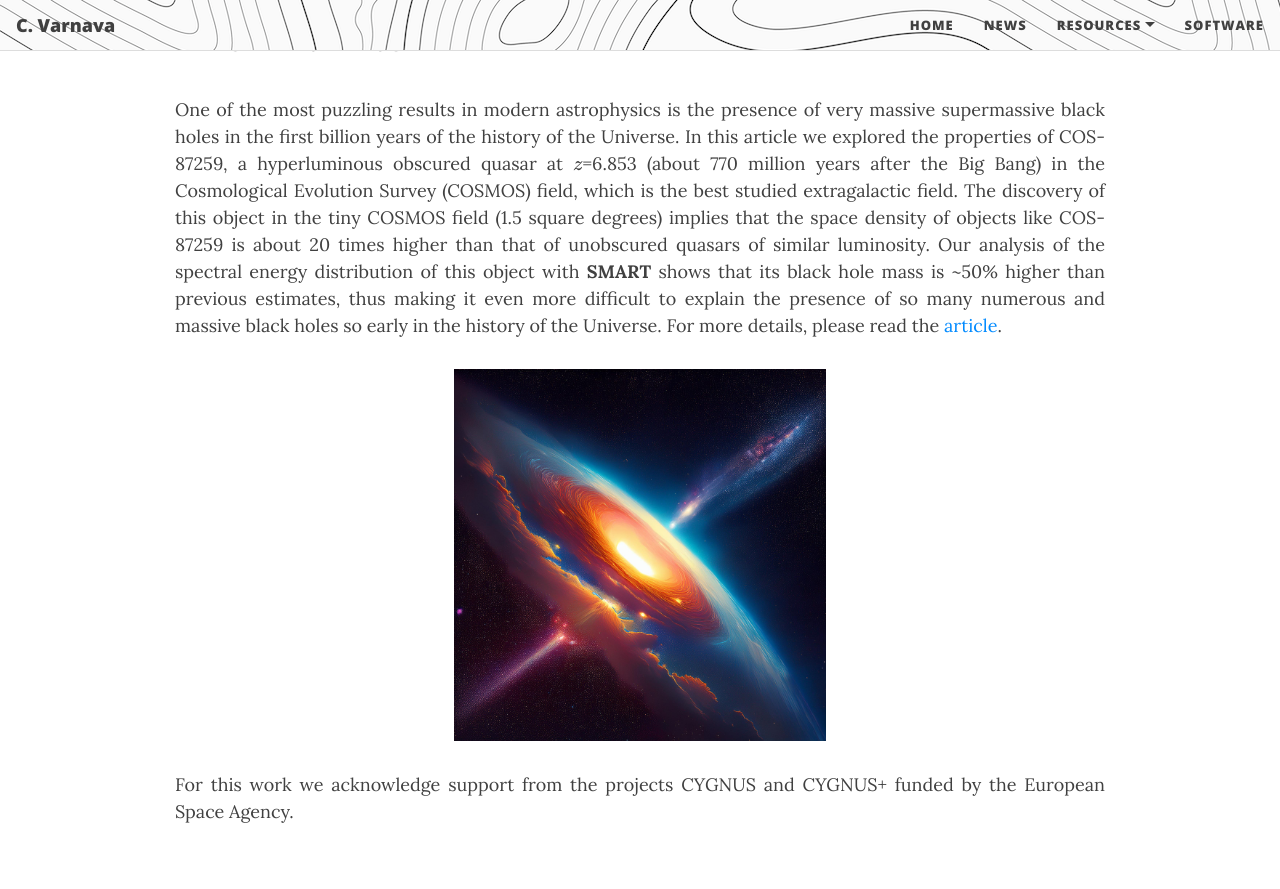
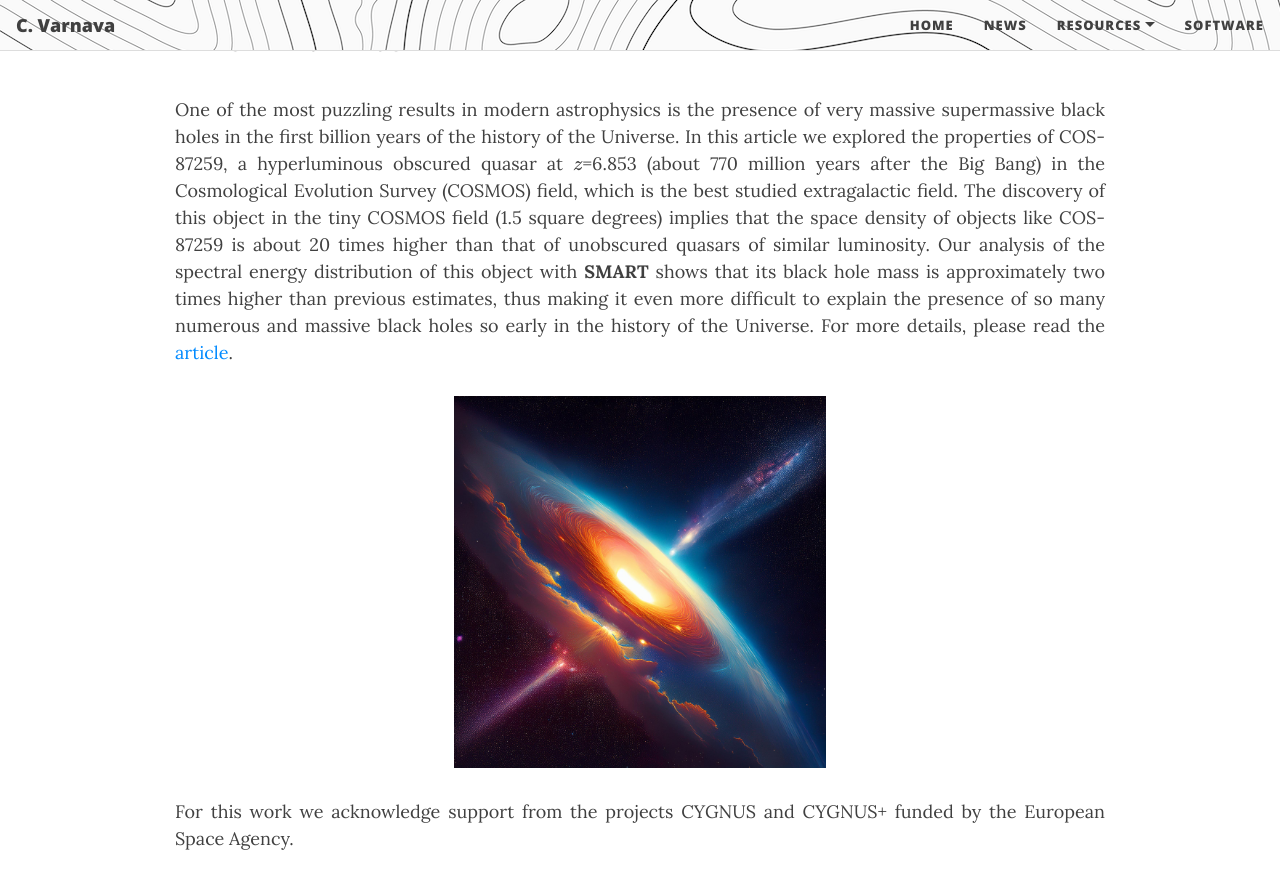
Before and after one commit to ch-var/ch-var.github.io, a Jekyll site: the page built from 2024-10-14-COS-87529.html, in a window 1280 px wide and 900 px high, scrolled down 676 px. Shown: the top 889 px of the window. Built offline with Jekyll 4.4.1, drawn with Linux system fonts in a browser that asks for light colours; formulas are drawn with MathJax 3.

Commit message:
Update 2024-10-14-COS-87529.html

```diff
--- a/2024-10-14-COS-87529.html
+++ b/2024-10-14-COS-87529.html
@@ -30,7 +30,7 @@
 <img src="/assets/img/COS.png">
 </p>
 
-<p align='justify'>One of the most puzzling results in modern astrophysics is the presence of very massive supermassive black holes in the first billion years of the history of the Universe. In this article we explored the properties of COS-87259, a hyperluminous obscured quasar at \(z\)=6.853 (about 770 million years after the Big Bang) in the Cosmological Evolution Survey (COSMOS) field, which is the best studied extragalactic field. The discovery of this object in the tiny COSMOS field (1.5 square degrees) implies that the space density of objects like COS-87259 is about 20 times higher than that of unobscured quasars of similar luminosity. Our analysis of the spectral energy distribution of this object with <b>SMART</b> shows that its black hole mass is ~50% higher than previous estimates, thus making it even more difficult to explain the presence of so many numerous and massive black holes so early in the history of the Universe. For more details, please read the <a href="https://doi.org/10.1093/mnras/stae2221">article</a>.
+<p align='justify'>One of the most puzzling results in modern astrophysics is the presence of very massive supermassive black holes in the first billion years of the history of the Universe. In this article we explored the properties of COS-87259, a hyperluminous obscured quasar at \(z\)=6.853 (about 770 million years after the Big Bang) in the Cosmological Evolution Survey (COSMOS) field, which is the best studied extragalactic field. The discovery of this object in the tiny COSMOS field (1.5 square degrees) implies that the space density of objects like COS-87259 is about 20 times higher than that of unobscured quasars of similar luminosity. Our analysis of the spectral energy distribution of this object with <b>SMART</b> shows that its black hole mass is approximately two times higher than previous estimates, thus making it even more difficult to explain the presence of so many numerous and massive black holes so early in the history of the Universe. For more details, please read the <a href="https://doi.org/10.1093/mnras/stae2221">article</a>.
 
 <p align="center">
 <img src="/assets/img/SMBH.jpg" width="40%" height="40%">
```
